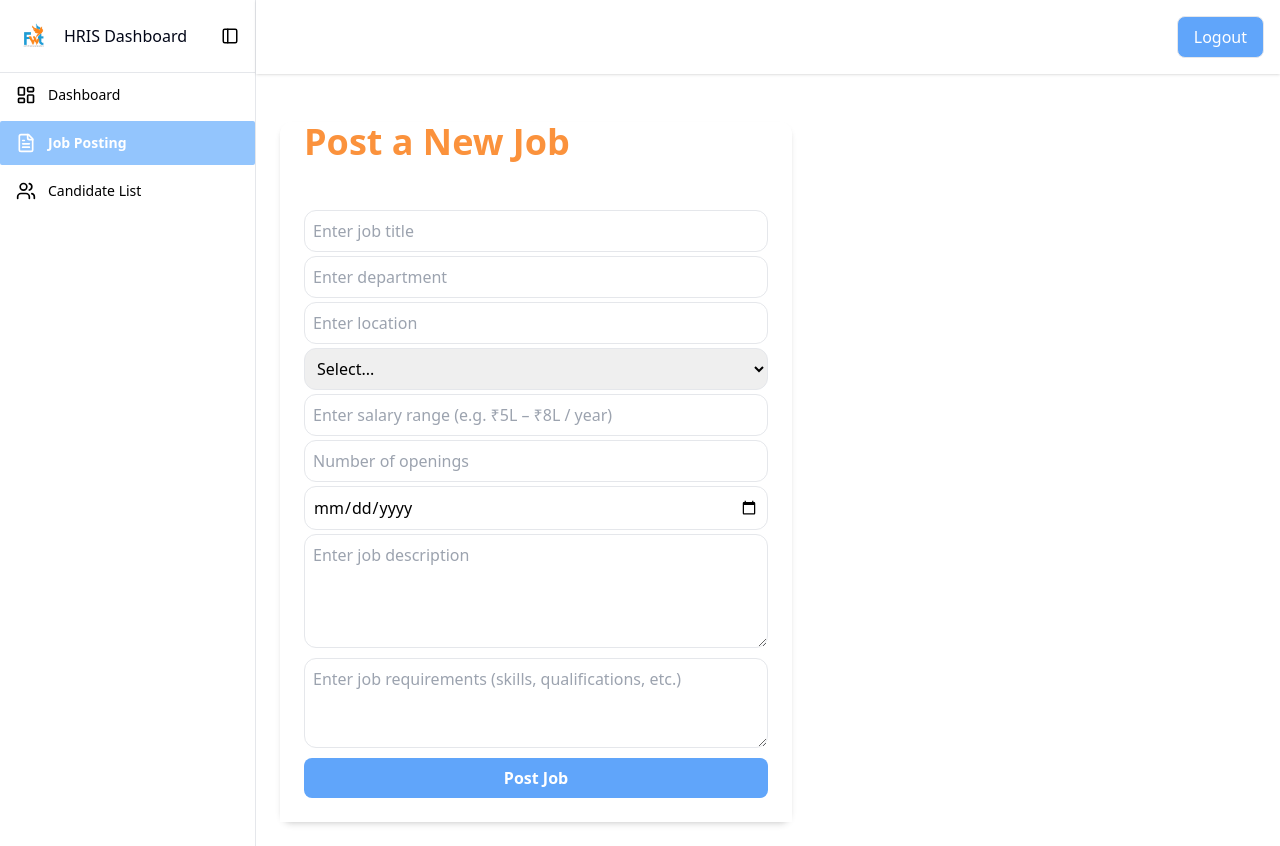
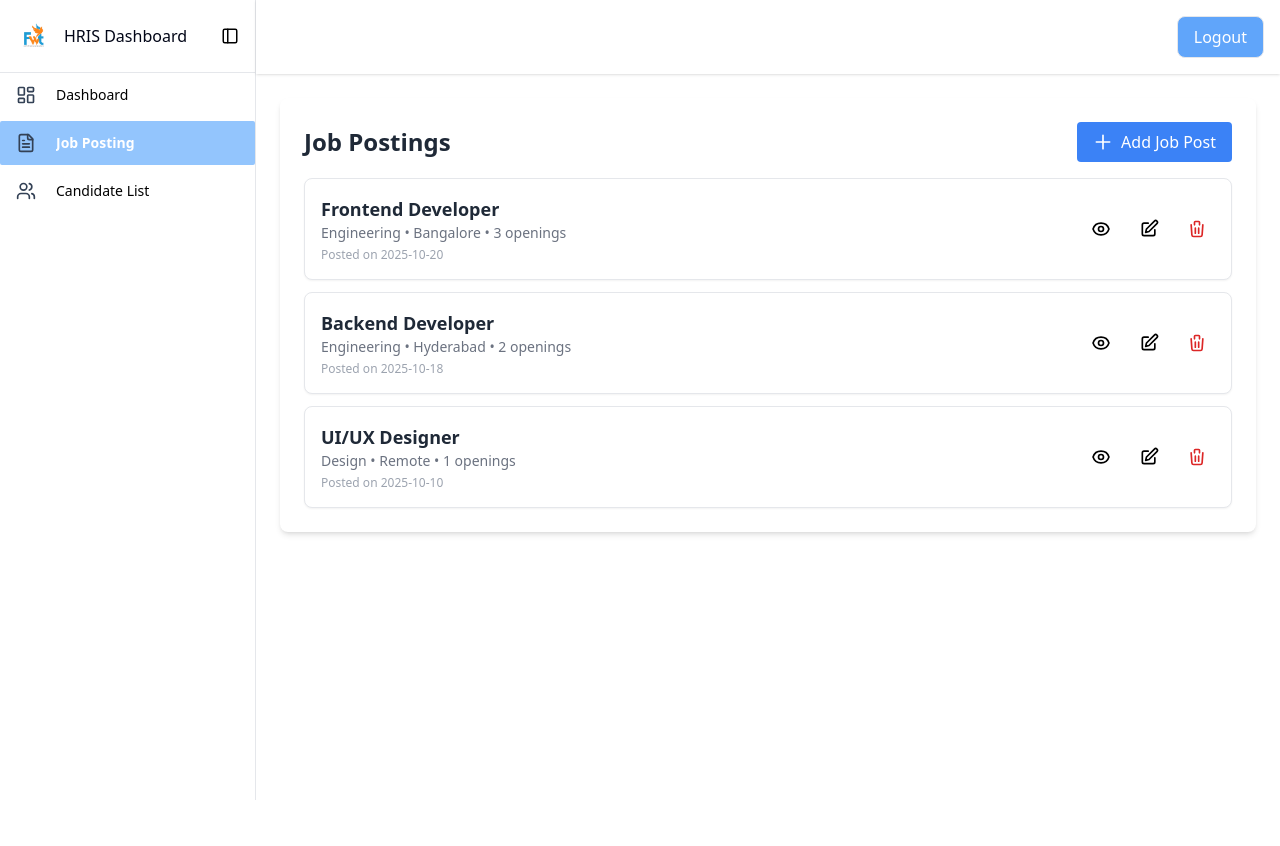
Before and after one commit to muthukumar-12/FWT-HRIS, a React (Vite) app: page /admin/job-posting in a window 1280 px wide. After the commit the page ends 800 px from the top, so only its background shows below. Built offline with nearby package versions, Linux system fonts and the light colour scheme.

Commit message:
job post updated

```diff
--- a/src/components/layout/SideBar.jsx
+++ b/src/components/layout/SideBar.jsx
@@ -14,31 +14,41 @@ const Sidebar = () => {
     { path: "/admin/candidates", label: "Candidate List", icon: <Users size={20} /> },
   ];
 
+  // animate only width for smooth slide; labels use max-width+opacity so icons and logo don't shift
+  const sidebarStyle = { transition: "width 420ms cubic-bezier(.2,.8,.2,1)" };
+
   return (
     <div
-      className={`${isOpen ? "w-64" : "w-14"
-        } min-h-screen bg-white border-r transition-all duration-300 ease-in-out flex flex-col `}
+      style={sidebarStyle}
+      className={`${isOpen ? "w-64" : "w-14"} min-h-screen bg-white border-r flex flex-col `}
     >
 
-      <div className="p-3 flex items-center justify-between">
-        {isOpen && (
-          <div className="flex items-center space-x-2">
+      <div className={`p-3 flex items-center ${isOpen ? 'justify-between' : 'justify-center'}`}>
+        <div className="flex items-center">
+          <div className={`flex-shrink-0 transition-all duration-300 ease-out overflow-hidden ${isOpen ? 'opacity-100 w-11' : 'opacity-0 w-0'}`}>
             <img
               src="/logo.png"
               alt="Company Logo"
               className="h-12 w-11 object-contain"
             />
-            <span className="text-base text-slate-950 ">HRIS Dashboard </span>
           </div>
-        )}
+          <span
+            className={`ml-2 text-base text-slate-950 overflow-hidden transition-all duration-300 ease-out ${
+              isOpen ? 'opacity-100 max-w-[160px] translate-x-0' : 'opacity-0 max-w-0 -translate-x-2'
+            }`}
+          >
+            HRIS Dashboard
+          </span>
+        </div>
         <button
           onClick={() => setIsOpen(!isOpen)}
-          className="p-1 rounded-md  hover:bg-slate-200"
+          className={`p-1 rounded-md hover:bg-slate-200 ${!isOpen ? '-translate-x-1' : ''}`}
+          aria-label={isOpen ? 'Collapse sidebar' : 'Expand sidebar'}
         >
           <PanelLeft size={18} />
         </button>
       </div>
-      {isOpen && <hr className="border-gray-200 w-full" />}
+  <hr className={`border-gray-200 w-full transition-opacity duration-300 ${isOpen ? 'opacity-100' : 'opacity-0'}`} />
 
 
       <nav className="space-y-1  flex-1 text-sm">
@@ -47,13 +57,15 @@ const Sidebar = () => {
             key={item.path}
             to={item.path}
             onClick={() => setActive(item.path)}
-            className={`flex items-center gap-3 px-4 py-3 rounded-sm transition ${active === item.path
+            className={`flex items-center ${isOpen ? 'gap-3 px-4' : 'justify-center px-0'} py-3 rounded-sm transition-colors duration-200 ${active === item.path
                 ? "bg-blue-300 text-white font-semibold"
                 : "hover:bg-blue-300 hover:text-white"
               }`}
           >
-            {item.icon}
-            {isOpen && <span>{item.label}</span>}
+            <div className="flex-shrink-0 text-slate-700">{item.icon}</div>
+            <span className={`overflow-hidden transition-all duration-250 ease-out ${isOpen ? 'opacity-100 max-w-[140px] ml-2' : 'opacity-0 max-w-0 ml-0'}`}>
+              {item.label}
+            </span>
           </Link>
         ))}
       </nav>
--- /dev/null
+++ b/src/data/dashboard_stats.jsx
@@ -0,0 +1,11 @@
+// Sample dashboard stats used by the Dashboard page
+// Shape:
+// { candidates: { count, growth, trend }, applications: {...}, jobs: {...} }
+
+const dashboardStats = {
+  candidates: { count: 76, growth: "+8%", trend: "up" },
+  applications: { count: 432, growth: "+5%", trend: "up" },
+  jobs: { count: 128, growth: "+12%", trend: "up" },
+};
+
+export default dashboardStats;
--- /dev/null
+++ b/src/data/jobs.jsx
@@ -0,0 +1,29 @@
+// Sample posted jobs data
+const jobs = [
+  {
+    id: 1,
+    title: "Frontend Developer",
+    department: "Engineering",
+    location: "Bangalore",
+    openings: 3,
+    postedAt: "2025-10-20",
+  },
+  {
+    id: 2,
+    title: "Backend Developer",
+    department: "Engineering",
+    location: "Hyderabad",
+    openings: 2,
+    postedAt: "2025-10-18",
+  },
+  {
+    id: 3,
+    title: "UI/UX Designer",
+    department: "Design",
+    location: "Remote",
+    openings: 1,
+    postedAt: "2025-10-10",
+  },
+];
+
+export default jobs;
--- a/src/pages/Dashboard.jsx
+++ b/src/pages/Dashboard.jsx
@@ -1,14 +1,17 @@
 import React from "react";
 import StatCard from "../components/ui/StatCard";
+import dashboardStats from "../data/dashboard_stats";
 
-// Assumption: the fourth card requested will be "Interviews". If you prefer a different metric (e.g. Hires), tell me and I'll swap it.
-const Dashboard = () => {
-  // Example / sample numbers — replace with real data or props as needed
-  const stats = [
-    { key: "jobs", title: "Total Jobs", count: 128, growth: "+12%", trend: "up" },
-    { key: "applications", title: "Applications", count: 432, growth: "+5%", trend: "up" },
-    { key: "candidates", title: "Candidates", count: 76, growth: "+8%", trend: "up" },
-    { key: "interviews", title: "Interviews", count: 24, growth: "-3%", trend: "down" },
+/**
+ * Dashboard
+ * - Uses sample data from `src/data/dashboard_stats.jsx` to populate 3 stat cards:
+ *   Candidates, Applications, Total Jobs
+ */
+const Dashboard = ({ stats = dashboardStats }) => {
+  const metrics = [
+    { key: "candidates", title: "Candidates" },
+    { key: "applications", title: "Applications" },
+    { key: "jobs", title: "Total Jobs" },
   ];
 
   return (
@@ -16,10 +19,41 @@ const Dashboard = () => {
       <h5 className="text-[30px] text-black font-bold"> Dashboard</h5>
       <div className="text-sm text-gray-600 mb-6">Welcome back! Here's what's happening today</div>
 
-      <div className="grid grid-cols-1 sm:grid-cols-2 lg:grid-cols-4 gap-4">
-        {stats.map((s) => (
-          <StatCard key={s.key} title={s.title} count={s.count} growth={s.growth} trend={s.trend} />
-        ))}
+      <div className="grid grid-cols-1 sm:grid-cols-2 lg:grid-cols-3 gap-4">
+        {metrics.map((m) => {
+          const data = stats[m.key] || {};
+          const count = data.count ?? "—";
+          const growth = data.growth ?? "—";
+          const trend = data.trend ?? "up";
+
+          // choose an icon per metric
+          let icon = null;
+          if (m.key === "candidates") {
+            icon = (
+              <svg xmlns="http://www.w3.org/2000/svg" className="w-6 h-6" fill="none" viewBox="0 0 24 24" stroke="currentColor">
+                <path strokeLinecap="round" strokeLinejoin="round" strokeWidth="2" d="M17 20h5v-2a4 4 0 00-4-4h-1M9 20H4v-2a4 4 0 014-4h1m0-4a4 4 0 11-8 0 4 4 0 018 0z" />
+              </svg>
+            );
+          } else if (m.key === "applications") {
+            icon = (
+              <svg xmlns="http://www.w3.org/2000/svg" className="w-6 h-6" fill="none" viewBox="0 0 24 24" stroke="currentColor">
+                <path strokeLinecap="round" strokeLinejoin="round" strokeWidth="2" d="M9 12h6m2 0a2 2 0 012 2v6a2 2 0 01-2 2H7a2 2 0 01-2-2v-6a2 2 0 012-2h2" />
+                <path strokeLinecap="round" strokeLinejoin="round" strokeWidth="2" d="M9 10V6a2 2 0 012-2h2l2 2h2a2 2 0 012 2v4" />
+              </svg>
+            );
+          } else if (m.key === "jobs") {
+            icon = (
+              <svg xmlns="http://www.w3.org/2000/svg" className="w-6 h-6" fill="none" viewBox="0 0 24 24" stroke="currentColor">
+                <path strokeLinecap="round" strokeLinejoin="round" strokeWidth="2" d="M12 11c0-1.657-1.567-3-3.5-3S5 9.343 5 11s1.567 3 3.5 3S12 12.657 12 11z" />
+                <path strokeLinecap="round" strokeLinejoin="round" strokeWidth="2" d="M19 11v6a2 2 0 01-2 2H7a2 2 0 01-2-2v-6" />
+              </svg>
+            );
+          }
+
+          return (
+            <StatCard key={m.key} title={m.title} count={count} growth={growth} trend={trend} icon={icon} />
+          );
+        })}
       </div>
     </div>
   );
--- a/src/pages/JobPosting.jsx
+++ b/src/pages/JobPosting.jsx
@@ -1,10 +1,32 @@
 import React, { useState } from "react";
+import jobsData from "../data/jobs";
 import InputField from "../components/ui/InputField";
 import SelectField from "../components/ui/SelectField";
 import TextArea from "../components/ui/TextArea";
 
+const IconView = () => (
+  <svg xmlns="http://www.w3.org/2000/svg" className="h-5 w-5" viewBox="0 0 24 24" fill="none" stroke="currentColor">
+    <path strokeLinecap="round" strokeLinejoin="round" strokeWidth="2" d="M15 12a3 3 0 11-6 0 3 3 0 016 0z" />
+    <path strokeLinecap="round" strokeLinejoin="round" strokeWidth="2" d="M2.458 12C3.732 7.943 7.523 5 12 5c4.477 0 8.268 2.943 9.542 7-1.274 4.057-5.065 7-9.542 7-4.477 0-8.268-2.943-9.542-7z" />
+  </svg>
+);
+
+const IconEdit = () => (
+  <svg xmlns="http://www.w3.org/2000/svg" className="h-5 w-5" viewBox="0 0 24 24" fill="none" stroke="currentColor">
+    <path strokeLinecap="round" strokeLinejoin="round" strokeWidth="2" d="M11 5H6a2 2 0 00-2 2v11a2 2 0 002 2h11a2 2 0 002-2v-5" />
+    <path strokeLinecap="round" strokeLinejoin="round" strokeWidth="2" d="M18.5 2.5a2.121 2.121 0 013 3L12 15l-4 1 1-4 9.5-9.5z" />
+  </svg>
+);
+
+const IconDelete = () => (
+  <svg xmlns="http://www.w3.org/2000/svg" className="h-5 w-5" viewBox="0 0 24 24" fill="none" stroke="currentColor">
+    <path strokeLinecap="round" strokeLinejoin="round" strokeWidth="2" d="M19 7l-.867 12.142A2 2 0 0116.138 21H7.862a2 2 0 01-1.995-1.858L5 7m5 4v6m4-6v6M9 7V4a1 1 0 011-1h4a1 1 0 011 1v3" />
+  </svg>
+);
 
 const JobPosting = () => {
+  const [jobs, setJobs] = useState(jobsData);
+  const [isOpen, setIsOpen] = useState(false);
   const [formData, setFormData] = useState({
     title: "",
     department: "",
@@ -17,14 +39,23 @@ const JobPosting = () => {
     requirements: "",
   });
 
-  const handleChange = (e) => {
-    setFormData({ ...formData, [e.target.name]: e.target.value });
+  const handleView = (job) => {
+    alert(`View job: ${job.title}`);
   };
 
-  const handleSubmit = (e) => {
-    e.preventDefault();
-    console.log("Job Posted:", formData);
-    alert("Job Posted Successfully!");
+  const handleEdit = (job) => {
+    alert(`Edit job: ${job.title}`);
+  };
+
+  const handleDelete = (id) => {
+    if (confirm("Delete this job?")) {
+      setJobs((prev) => prev.filter((j) => j.id !== id));
+    }
+  };
+
+  const openForm = () => setIsOpen(true);
+  const closeForm = () => {
+    setIsOpen(false);
     setFormData({
       title: "",
       department: "",
@@ -38,100 +69,89 @@ const JobPosting = () => {
     });
   };
 
+  const handleChange = (e) => {
+    setFormData((s) => ({ ...s, [e.target.name]: e.target.value }));
+  };
+
+  const handleSubmit = (e) => {
+    e.preventDefault();
+    const nextId = jobs.length ? Math.max(...jobs.map((j) => j.id)) + 1 : 1;
+    const newJob = {
+      id: nextId,
+      title: formData.title || "Untitled",
+      department: formData.department || "",
+      location: formData.location || "",
+      openings: formData.openings || 1,
+      postedAt: new Date().toISOString().split("T")[0],
+    };
+    setJobs((prev) => [newJob, ...prev]);
+    closeForm();
+  };
+
   return (
-    <div className="text-justify  rounded-xl shadow-md max-w-lg ">
-      <h2 className="text-4xl font-bold text-orange-400 m-6">Post a New Job</h2>
+    <div className="bg-white p-6 rounded-lg shadow-md">
+      <div className="flex items-center justify-between mb-4">
+        <h2 className="text-2xl font-bold text-gray-800">Job Postings</h2>
+        <button onClick={openForm} className="inline-flex items-center gap-2 bg-blue-500 text-white px-4 py-2 rounded hover:bg-blue-600">
+          <svg xmlns="http://www.w3.org/2000/svg" className="h-5 w-5" viewBox="0 0 24 24" fill="none" stroke="currentColor">
+            <path strokeLinecap="round" strokeLinejoin="round" strokeWidth="2" d="M12 4v16m8-8H4" />
+          </svg>
+          Add Job Post
+        </button>
+      </div>
 
-      <form onSubmit={handleSubmit} className="bg-white p-6 space-y-1 ">
-        <InputField
+      <div className="space-y-3">
+        {jobs.map((job) => (
+          <div key={job.id} className="flex items-center justify-between bg-white border rounded-lg p-4 shadow-sm">
+            <div>
+              <h3 className="text-lg font-semibold text-gray-800">{job.title}</h3>
+              <p className="text-sm text-gray-500">{job.department} • {job.location} • {job.openings} openings</p>
+              <p className="text-xs text-gray-400 mt-1">Posted on {job.postedAt}</p>
+            </div>
 
-          name="title"
+            <div className="flex items-center gap-3">
+              <button onClick={() => handleView(job)} className="p-2 rounded hover:bg-gray-100" title="View">
+                <IconView />
+              </button>
+              <button onClick={() => handleEdit(job)} className="p-2 rounded hover:bg-gray-100" title="Edit">
+                <IconEdit />
+              </button>
+              <button onClick={() => handleDelete(job.id)} className="p-2 rounded hover:bg-red-50 text-red-600" title="Delete">
+                <IconDelete />
+              </button>
+            </div>
+          </div>
+        ))}
+      </div>
 
-          value={formData.title}
-          onChange={handleChange}
-          placeholder="Enter job title"
-          required
-        />
+      {/* Modal / Drawer for Add Job */}
+      {isOpen && (
+        <div className="fixed inset-0 z-40 flex items-center justify-center bg-black/40">
+          <div className="bg-white rounded-lg shadow-lg w-full max-w-2xl p-6">
+            <div className="flex items-center justify-between mb-4">
+              <h3 className="text-xl font-semibold">Post a New Job</h3>
+              <button onClick={closeForm} className="text-gray-500 hover:text-gray-700">Close</button>
+            </div>
 
-        <InputField
-          name="department"
+            <form onSubmit={handleSubmit} className="space-y-3">
+              <InputField name="title" value={formData.title} onChange={handleChange} placeholder="Enter job title" required />
+              <InputField name="department" value={formData.department} onChange={handleChange} placeholder="Enter department" required />
+              <InputField name="location" value={formData.location} onChange={handleChange} placeholder="Enter location" required />
+              <SelectField name="jobType" value={formData.jobType} onChange={handleChange} options={["Internship", "Full-Time", "Part-Time", "Contract"]} />
+              <InputField name="salary" value={formData.salary} onChange={handleChange} placeholder="Enter salary range" />
+              <InputField name="openings" type="number" value={formData.openings} onChange={handleChange} placeholder="Number of openings" />
+              <InputField name="deadline" type="date" value={formData.deadline} onChange={handleChange} />
+              <TextArea name="description" value={formData.description} onChange={handleChange} placeholder="Enter job description" rows={4} />
+              <TextArea name="requirements" value={formData.requirements} onChange={handleChange} placeholder="Enter job requirements" rows={3} />
 
-          value={formData.department}
-          onChange={handleChange}
-          placeholder="Enter department"
-          required
-        />
-
-        <InputField
-          name="location"
-
-          value={formData.location}
-          onChange={handleChange}
-          placeholder="Enter location"
-          required
-        />
-
-        <SelectField
-          name="jobType"
-
-          value={formData.jobType}
-          onChange={handleChange}
-          options={["Internship", "Full-Time", "Part-Time", "Contract"]}
-          required
-        />
-
-        <InputField
-          name="salary"
-
-          value={formData.salary}
-          onChange={handleChange}
-          placeholder="Enter salary range (e.g. ₹5L – ₹8L / year)"
-        />
-
-        <InputField
-          name="openings"
-
-          type="number"
-          value={formData.openings}
-          onChange={handleChange}
-          placeholder="Number of openings"
-        />
-
-        <InputField
-          name="deadline"
-          placeholder="Application Deadline"
-          type="date"
-          value={formData.deadline}
-          onChange={handleChange}
-        />
-
-        <TextArea
-          name="description"
-
-          value={formData.description}
-          onChange={handleChange}
-          placeholder="Enter job description"
-          rows={4}
-          required
-        />
-
-        <TextArea
-          name="requirements"
-
-          value={formData.requirements}
-          onChange={handleChange}
-          placeholder="Enter job requirements (skills, qualifications, etc.)"
-          rows={3}
-          required
-        />
-
-        <button
-          type="submit"
-          className="w-full bg-blue-400 font-bold text-white py-2 px-4 rounded-lg hover:bg-blue-600 transition"
-        >
-          Post Job
-        </button>
-      </form>
+              <div className="flex gap-2 justify-end">
+                <button type="button" onClick={closeForm} className="px-4 py-2 rounded border">Cancel</button>
+                <button type="submit" className="px-4 py-2 rounded bg-blue-500 text-white">Post Job</button>
+              </div>
+            </form>
+          </div>
+        </div>
+      )}
     </div>
   );
 };
```
Also changed, not shown: src/components/ui/StatCard.jsx (+15 -7 lines).
